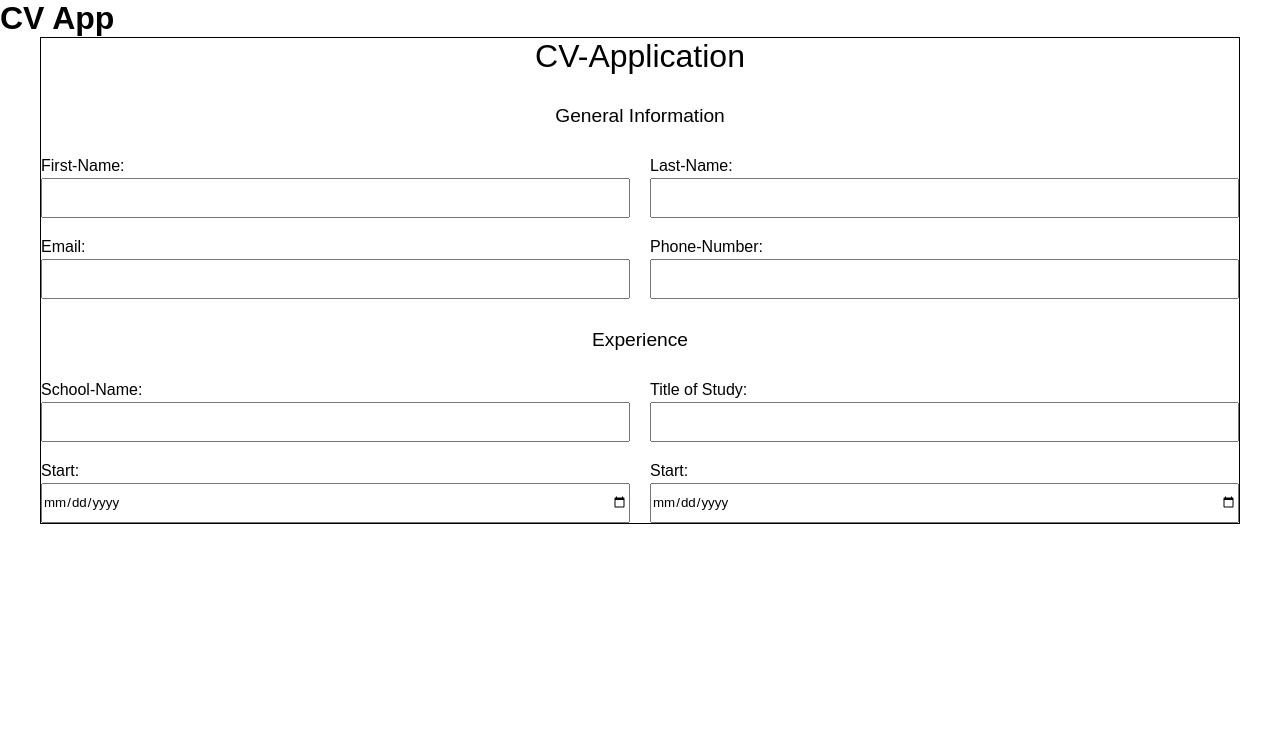
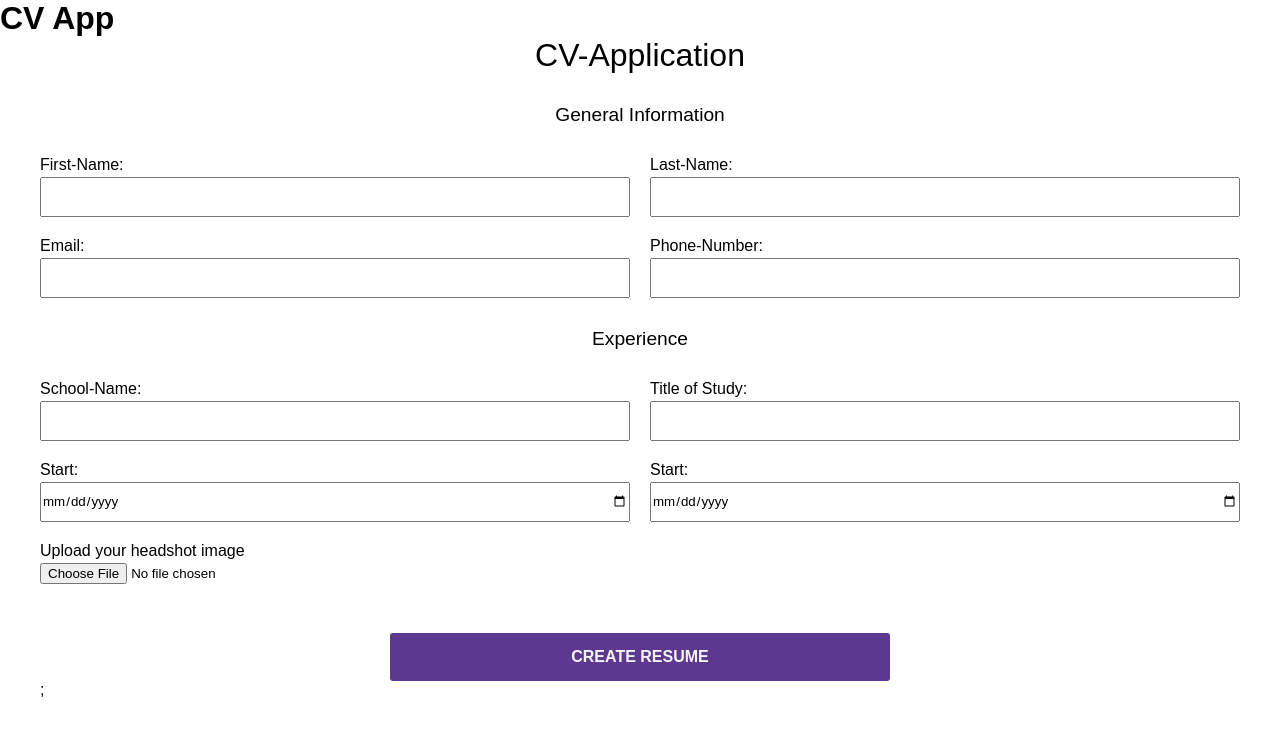
Before and after one commit to Rique2x/CV-Application, a React (Create React App) app: page / in a window 1280 px wide. Shown: the top 736 px of the page. Built offline with nearby package versions, Linux system fonts and the light colour scheme.

Commit message:
Resume button / Headshot input (onChange)

```diff
--- a/src/components/home.js
+++ b/src/components/home.js
@@ -14,8 +14,18 @@ class Home extends React.Component{
       schoolName: '',
       study: '',
       isLoading: false,
+      headshot: null,
     };
   }
+
+  handleHeadshotChange = (event) => {
+    const file = event.target.files[0];
+    const reader = new FileReader();
+    reader.onload = (e) => {
+      this.setState({ headshot: e.target.result });
+    };
+    reader.readAsDataURL(file);
+  };
 
   handleNameChange = (e) => {
     this.setState({
@@ -178,9 +188,21 @@ render(){
             required
             />
           </label>
+          <label htmlFor='photo'>Upload your headshot image
+                <input
+                    type='file'
+                    name='photo'
+                    required
+                    id='photo'
+                    accept='image/x-png,image/jpeg'
+                    onChange={this.handleHeadshotChange}
+                />
+                </label>
+
           </div>
+          <h4><button>CREATE RESUME</button></h4>
         </form>
-        )}
+        )};
       </div>
   )
 }
--- a/src/index.css
+++ b/src/index.css
@@ -6,7 +6,6 @@
 }
 
 .cvContainer{
-  border: 1px solid;
   max-width: 1200px;
   margin: 0 auto;
 }
@@ -48,3 +47,16 @@ label{
 input{
   height: 40px;
 }
+
+button {
+  padding: 15px;
+  cursor: pointer;
+  outline: none;
+  background-color: #5d3891;
+  border: none;
+  color: #f5f5f5;
+  font-size: 16px;
+  font-weight: bold;
+  border-radius: 3px;
+  width: 500px;
+}
```
